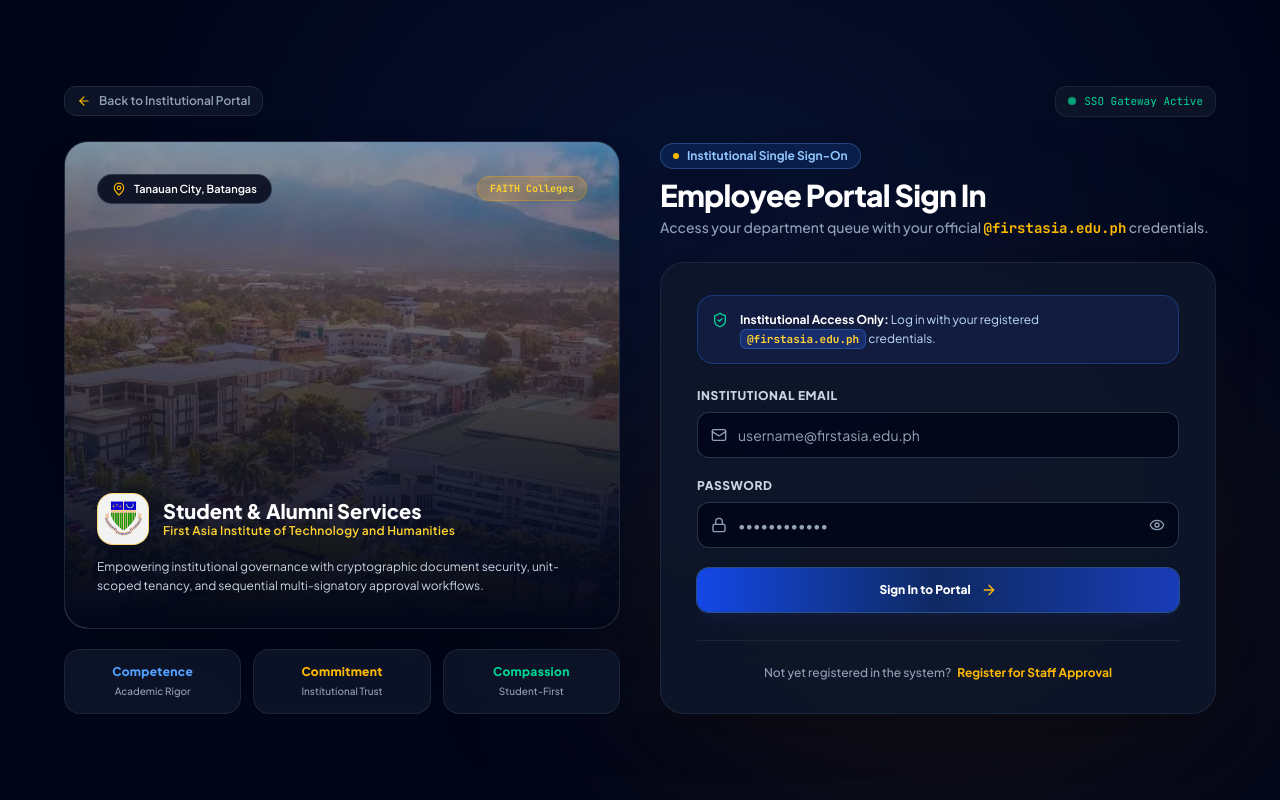
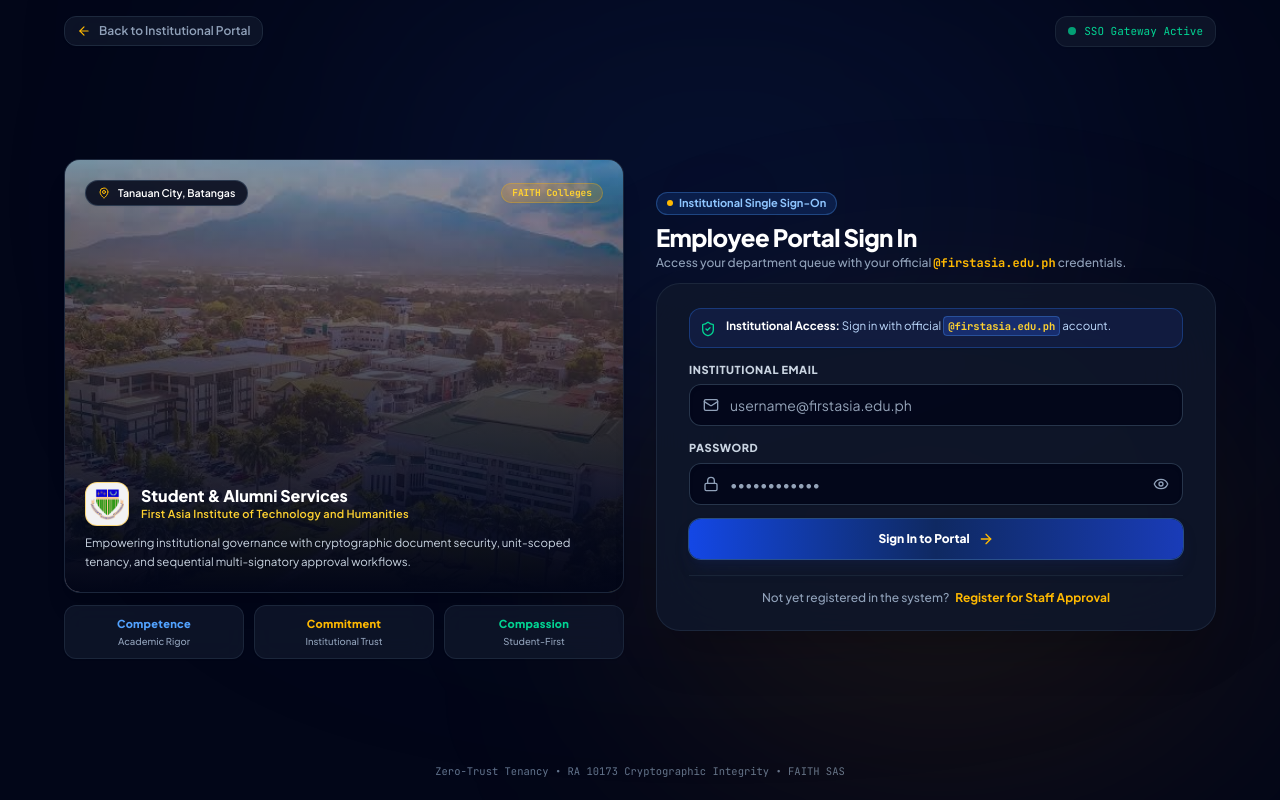
Before and after one commit to cyyy-17/dms, a Next.js app: page /login in a window 1280 px wide. Built offline with nearby package versions, Linux system fonts and the light colour scheme; no server answers.

Commit message:
fix(ui): optimize auth layouts to fit completely in 1 single viewport without vertical scrolling

```diff
--- a/app/login/page.tsx
+++ b/app/login/page.tsx
@@ -8,33 +8,33 @@
 
 export default function LoginPage() {
   return (
-    <div className="min-h-screen bg-slate-950 flex flex-col justify-center py-8 sm:py-12 px-4 sm:px-6 lg:px-8 relative overflow-hidden selection:bg-amber-400 selection:text-slate-950">
+    <div className="h-screen max-h-screen min-h-screen bg-slate-950 flex flex-col justify-between p-4 sm:p-6 lg:px-8 lg:py-4 relative overflow-hidden selection:bg-amber-400 selection:text-slate-950">
       {/* Ambient background glows */}
       <div className="absolute top-1/4 left-1/4 -translate-y-1/2 w-200 h-125 bg-blue-900/20 blur-[140px] pointer-events-none rounded-full" />
       <div className="absolute bottom-10 right-10 w-150 h-100 bg-amber-500/10 blur-[130px] pointer-events-none rounded-full" />
 
       {/* Top Brand Bar / Back Link */}
-      <div className="max-w-6xl mx-auto w-full mb-6 flex items-center justify-between z-10">
+      <div className="max-w-6xl mx-auto w-full mb-2 sm:mb-3 flex items-center justify-between z-10 shrink-0">
         <Link
           href="/"
-          className="inline-flex items-center gap-2 text-xs font-semibold text-slate-400 hover:text-white transition group py-1.5 px-3 rounded-xl bg-slate-900/80 border border-slate-800 backdrop-blur-md"
+          className="inline-flex items-center gap-2 text-xs font-semibold text-slate-400 hover:text-white transition group py-1.5 px-3 rounded-xl bg-slate-900/80 border border-slate-800 backdrop-blur-md shadow-xs"
         >
           <ArrowLeft className="w-3.5 h-3.5 text-amber-400 group-hover:-translate-x-0.5 transition-transform" />
           <span>Back to Institutional Portal</span>
         </Link>
 
-        <div className="flex items-center gap-2 text-[11px] font-mono text-emerald-400 bg-slate-900/80 border border-slate-800/80 px-3 py-1.5 rounded-xl">
+        <div className="flex items-center gap-2 text-[11px] font-mono text-emerald-400 bg-slate-900/80 border border-slate-800/80 px-3 py-1.5 rounded-xl shadow-xs">
           <span className="w-2 h-2 rounded-full bg-emerald-400 animate-pulse" />
           <span>SSO Gateway Active</span>
         </div>
       </div>
 
       {/* Main Dual-Column Showcase Container */}
-      <div className="max-w-6xl mx-auto w-full grid lg:grid-cols-12 gap-8 lg:gap-10 items-stretch relative z-10">
+      <div className="max-w-6xl mx-auto w-full grid lg:grid-cols-12 gap-5 lg:gap-8 items-center flex-1 min-h-0 relative z-10 my-auto">
         {/* Left Column: Campus Heritage & Values Banner (Visible on lg screens) */}
-        <div className="lg:col-span-6 flex flex-col justify-between space-y-5">
+        <div className="lg:col-span-6 hidden lg:flex flex-col justify-between h-full max-h-[500px] space-y-3">
           {/* Panoramic Campus Hero Card */}
-          <div className="relative rounded-3xl overflow-hidden border border-slate-800/90 shadow-2xl bg-slate-900 flex-1 min-h-85 flex flex-col justify-between p-6 sm:p-8 group">
+          <div className="relative rounded-2xl overflow-hidden border border-slate-800/90 shadow-xl bg-slate-900 flex-1 min-h-0 flex flex-col justify-between p-5 group">
             {/* Campus Background Image */}
             <Image
               src="/images/faith-campus.jpg"
@@ -47,79 +47,84 @@
 
             {/* Top Tag on Campus Card */}
             <div className="relative z-10 flex items-center justify-between">
-              <div className="flex items-center gap-2 px-3.5 py-1.5 rounded-full bg-slate-950/85 backdrop-blur-md border border-slate-700/80 text-white text-[11px] font-semibold shadow-xs">
-                <MapPin className="w-3.5 h-3.5 text-amber-400" />
+              <div className="flex items-center gap-2 px-3 py-1 rounded-full bg-slate-950/85 backdrop-blur-md border border-slate-700/80 text-white text-[10.5px] font-semibold shadow-xs">
+                <MapPin className="w-3 h-3 text-amber-400" />
                 <span>Tanauan City, Batangas</span>
               </div>
-              <span className="px-3 py-1 rounded-full bg-amber-500/20 text-amber-300 border border-amber-400/30 text-[10px] font-mono font-bold shadow-xs">
+              <span className="px-2.5 py-0.5 rounded-full bg-amber-500/20 text-amber-300 border border-amber-400/30 text-[9.5px] font-mono font-bold shadow-xs">
                 FAITH Colleges
               </span>
             </div>
 
             {/* Bottom Inset on Campus Card */}
-            <div className="relative z-10 space-y-3">
-              <div className="flex items-center gap-3.5">
-                <div className="w-13 h-13 rounded-2xl bg-white/95 p-1.5 flex items-center justify-center border border-amber-400/50 shadow-xl shrink-0">
+            <div className="relative z-10 space-y-2">
+              <div className="flex items-center gap-3">
+                <div className="w-11 h-11 rounded-xl bg-white/95 p-1 flex items-center justify-center border border-amber-400/50 shadow-md shrink-0">
                   <Image
                     src="/images/faith-crest.png"
                     alt="FAITH Emblem"
-                    width={44}
-                    height={44}
+                    width={38}
+                    height={38}
                     className="w-auto h-full object-contain"
                   />
                 </div>
                 <div>
-                  <h2 className="text-xl font-black text-white leading-tight">
+                  <h2 className="text-base font-black text-white leading-tight">
                     Student &amp; Alumni Services
                   </h2>
-                  <p className="text-xs text-amber-300 font-semibold tracking-wide">
+                  <p className="text-[11px] text-amber-300 font-semibold tracking-wide">
                     First Asia Institute of Technology and Humanities
                   </p>
                 </div>
               </div>
-              <p className="text-xs text-slate-300 leading-relaxed font-normal">
+              <p className="text-[11.5px] text-slate-300 leading-relaxed font-normal">
                 Empowering institutional governance with cryptographic document security, unit-scoped tenancy, and sequential multi-signatory approval workflows.
               </p>
             </div>
           </div>
 
           {/* Institutional Core Values Strip */}
-          <div className="grid grid-cols-3 gap-3">
-            <div className="p-3.5 rounded-2xl bg-slate-900/80 border border-slate-800/90 text-center space-y-1 backdrop-blur-md shadow-xs">
-              <span className="text-xs font-black text-blue-400 block tracking-wide">Competence</span>
-              <span className="text-[10px] text-slate-400 font-medium block">Academic Rigor</span>
+          <div className="grid grid-cols-3 gap-2.5 shrink-0">
+            <div className="p-2.5 rounded-xl bg-slate-900/80 border border-slate-800/90 text-center space-y-0.5 backdrop-blur-md shadow-xs">
+              <span className="text-[11px] font-black text-blue-400 block tracking-wide">Competence</span>
+              <span className="text-[9.5px] text-slate-400 font-medium block">Academic Rigor</span>
             </div>
-            <div className="p-3.5 rounded-2xl bg-slate-900/80 border border-slate-800/90 text-center space-y-1 backdrop-blur-md shadow-xs">
-              <span className="text-xs font-black text-amber-400 block tracking-wide">Commitment</span>
-              <span className="text-[10px] text-slate-400 font-medium block">Institutional Trust</span>
+            <div className="p-2.5 rounded-xl bg-slate-900/80 border border-slate-800/90 text-center space-y-0.5 backdrop-blur-md shadow-xs">
+              <span className="text-[11px] font-black text-amber-400 block tracking-wide">Commitment</span>
+              <span className="text-[9.5px] text-slate-400 font-medium block">Institutional Trust</span>
             </div>
-            <div className="p-3.5 rounded-2xl bg-slate-900/80 border border-slate-800/90 text-center space-y-1 backdrop-blur-md shadow-xs">
-              <span className="text-xs font-black text-emerald-400 block tracking-wide">Compassion</span>
-              <span className="text-[10px] text-slate-400 font-medium block">Student-First</span>
+            <div className="p-2.5 rounded-xl bg-slate-900/80 border border-slate-800/90 text-center space-y-0.5 backdrop-blur-md shadow-xs">
+              <span className="text-[11px] font-black text-emerald-400 block tracking-wide">Compassion</span>
+              <span className="text-[9.5px] text-slate-400 font-medium block">Student-First</span>
             </div>
           </div>
         </div>
 
         {/* Right Column: Secure Employee Login Form */}
         <div className="lg:col-span-6 w-full max-w-md mx-auto lg:max-w-none flex flex-col justify-center">
-          <div className="text-center lg:text-left mb-6">
-            <div className="inline-flex items-center gap-2 px-3 py-1 rounded-full bg-blue-500/15 border border-blue-400/30 text-blue-300 text-xs font-bold mb-2">
+          <div className="text-center lg:text-left mb-3">
+            <div className="inline-flex items-center gap-1.5 px-2.5 py-0.5 rounded-full bg-blue-500/15 border border-blue-400/30 text-blue-300 text-[11px] font-bold mb-1.5">
               <span className="w-1.5 h-1.5 rounded-full bg-amber-400" />
               <span>Institutional Single Sign-On</span>
             </div>
-            <h1 className="text-2xl sm:text-3xl font-black text-white tracking-tight">
+            <h1 className="text-xl sm:text-2xl font-black text-white tracking-tight">
               Employee Portal Sign In
             </h1>
-            <p className="mt-1 text-xs sm:text-sm text-slate-400 font-medium">
+            <p className="mt-0.5 text-xs text-slate-400 font-medium">
               Access your department queue with your official <code className="text-amber-400 font-mono font-bold">@firstasia.edu.ph</code> credentials.
             </p>
           </div>
 
-          <Suspense fallback={<div className="rounded-3xl p-10 bg-slate-900/85 border border-slate-800 text-center text-slate-400 text-xs font-bold">Loading secure login portal...</div>}>
+          <Suspense fallback={<div className="rounded-2xl p-6 bg-slate-900/85 border border-slate-800 text-center text-slate-400 text-xs font-bold">Loading secure login portal...</div>}>
             <LoginForm />
           </Suspense>
         </div>
       </div>
+
+      {/* Subtle Bottom System Integrity Indicator */}
+      <div className="max-w-6xl mx-auto w-full text-center text-[10.5px] text-slate-500 font-mono py-1 shrink-0">
+        <span>Zero-Trust Tenancy • RA 10173 Cryptographic Integrity • FAITH SAS</span>
+      </div>
     </div>
   );
 }
--- a/app/register/page.tsx
+++ b/app/register/page.tsx
@@ -28,16 +28,16 @@
   }
 
   return (
-    <div className="min-h-screen bg-slate-950 flex flex-col justify-center py-10 sm:py-16 sm:px-6 lg:px-8 relative overflow-hidden selection:bg-amber-400 selection:text-slate-950">
+    <div className="min-h-screen bg-slate-950 flex flex-col justify-between py-4 sm:py-6 px-4 sm:px-6 lg:px-8 relative overflow-x-hidden selection:bg-amber-400 selection:text-slate-950">
       {/* Background Ambient Glows */}
       <div className="absolute top-1/4 left-1/2 -translate-x-1/2 -translate-y-1/2 w-200 h-125 bg-linear-to-tr from-blue-900/40 via-indigo-900/30 to-amber-500/15 blur-[130px] pointer-events-none rounded-full" />
       <div className="absolute bottom-0 right-10 w-96 h-96 bg-blue-950/40 blur-[130px] pointer-events-none rounded-full" />
 
       {/* Top Bar / Back Link */}
-      <div className="sm:mx-auto sm:w-full sm:max-w-xl mb-4 px-4 sm:px-0 flex items-center justify-between z-10">
+      <div className="sm:mx-auto sm:w-full sm:max-w-xl mb-2 sm:mb-3 flex items-center justify-between z-10 shrink-0">
         <Link
           href="/"
-          className="inline-flex items-center gap-2 text-xs font-semibold text-slate-400 hover:text-white transition group py-1.5 px-3 rounded-xl bg-slate-900/80 border border-slate-800 backdrop-blur-md"
+          className="inline-flex items-center gap-2 text-xs font-semibold text-slate-400 hover:text-white transition group py-1.5 px-3 rounded-xl bg-slate-900/80 border border-slate-800 backdrop-blur-md shadow-xs"
         >
           <ArrowLeft className="w-3.5 h-3.5 text-amber-400 group-hover:-translate-x-0.5 transition-transform" />
           <span>Institutional Portal</span>
@@ -49,29 +49,35 @@
         </div>
       </div>
 
-      <div className="sm:mx-auto sm:w-full sm:max-w-xl text-center relative z-10 space-y-3">
-        <Link href="/" className="inline-flex items-center space-x-2 group">
-          <div className="w-16 h-16 rounded-2xl bg-white/95 p-1.5 flex items-center justify-center shadow-xl shadow-blue-950/80 border border-amber-400/50 group-hover:scale-105 transition-all duration-300">
+      <div className="sm:mx-auto sm:w-full sm:max-w-xl text-center relative z-10 space-y-1.5 shrink-0 my-auto">
+        <div className="flex items-center justify-center gap-2.5">
+          <div className="w-10 h-10 rounded-xl bg-white/95 p-1 flex items-center justify-center shadow-lg border border-amber-400/50">
             <Image
               src="/images/faith-crest.png"
               alt="FAITH Crest"
-              width={48}
-              height={48}
+              width={34}
+              height={34}
               className="w-auto h-full object-contain"
               priority
             />
           </div>
-        </Link>
-        <h1 className="text-3xl font-black text-white tracking-tight">
-          Employee Self-Registration
-        </h1>
-        <p className="text-xs sm:text-sm text-slate-400 font-medium max-w-md mx-auto">
-          Student & Alumni Services • First Asia Institute of Technology and Humanities
-        </p>
+          <div className="text-left">
+            <h1 className="text-xl sm:text-2xl font-black text-white tracking-tight">
+              Employee Self-Registration
+            </h1>
+            <p className="text-[11px] text-slate-400 font-medium">
+              Student &amp; Alumni Services • FAITH Colleges
+            </p>
+          </div>
+        </div>
+
+        <div className="mt-3">
+          <RegisterForm units={units} />
+        </div>
       </div>
 
-      <div className="mt-7 sm:mx-auto sm:w-full sm:max-w-xl px-4 sm:px-0 relative z-10">
-        <RegisterForm units={units} />
+      <div className="sm:mx-auto sm:w-full sm:max-w-xl text-center text-[10.5px] text-slate-500 font-mono py-1 shrink-0">
+        <span>Strict Zero-Trust Pre-Auth Whitelist Guard Active</span>
       </div>
     </div>
   );
--- a/components/LoginForm.tsx
+++ b/components/LoginForm.tsx
@@ -54,42 +54,42 @@
   };
 
   return (
-    <div className="rounded-3xl py-7 px-5 sm:py-8 sm:px-9 shadow-2xl bg-slate-900/85 border border-slate-800/90 backdrop-blur-2xl transition-all duration-300">
+    <div className="rounded-2xl sm:rounded-3xl py-5 px-5 sm:py-6 sm:px-8 shadow-2xl bg-slate-900/85 border border-slate-800/90 backdrop-blur-2xl transition-all duration-300">
       {reason === "password_changed" && (
-        <div className="mb-6 p-4 rounded-2xl bg-emerald-950/60 border border-emerald-500/40 flex items-start gap-3 text-emerald-300 text-xs font-semibold shadow-xs animate-in fade-in slide-in-from-top-2 duration-200">
-          <CheckCircle2 className="w-5 h-5 text-emerald-400 shrink-0 mt-0.5" />
-          <span className="leading-relaxed">Your password has been changed successfully. Please sign in with your new credentials.</span>
+        <div className="mb-3.5 p-3 rounded-xl bg-emerald-950/60 border border-emerald-500/40 flex items-start gap-2.5 text-emerald-300 text-xs font-semibold shadow-xs animate-in fade-in slide-in-from-top-2 duration-200">
+          <CheckCircle2 className="w-4 h-4 text-emerald-400 shrink-0 mt-0.5" />
+          <span className="leading-tight">Password changed successfully. Please sign in with your new credentials.</span>
         </div>
       )}
 
       {reason === "session_timeout" && (
-        <div className="mb-6 p-4 rounded-2xl bg-amber-950/60 border border-amber-500/40 flex items-start gap-3 text-amber-300 text-xs font-semibold shadow-xs animate-in fade-in slide-in-from-top-2 duration-200">
-          <Clock className="w-5 h-5 text-amber-400 shrink-0 mt-0.5" />
-          <span className="leading-relaxed">Your session expired due to inactivity. Please sign in again to continue.</span>
+        <div className="mb-3.5 p-3 rounded-xl bg-amber-950/60 border border-amber-500/40 flex items-start gap-2.5 text-amber-300 text-xs font-semibold shadow-xs animate-in fade-in slide-in-from-top-2 duration-200">
+          <Clock className="w-4 h-4 text-amber-400 shrink-0 mt-0.5" />
+          <span className="leading-tight">Session expired due to inactivity. Please sign in again.</span>
         </div>
       )}
 
       {error && (
-        <div className="mb-6 p-4 rounded-2xl bg-red-950/60 border border-red-500/40 flex items-start gap-3 text-red-300 text-xs font-semibold shadow-sm animate-in fade-in slide-in-from-top-2 duration-200">
+        <div className="mb-3.5 p-3 rounded-xl bg-red-950/60 border border-red-500/40 flex items-start gap-2.5 text-red-300 text-xs font-semibold shadow-sm animate-in fade-in slide-in-from-top-2 duration-200">
           <AlertCircle className="w-4 h-4 text-red-400 shrink-0 mt-0.5" />
-          <span className="leading-relaxed">{error}</span>
+          <span className="leading-tight">{error}</span>
         </div>
       )}
 
-      <div className="mb-6 p-3.5 rounded-2xl bg-blue-950/50 border border-blue-500/30 flex items-start gap-3 text-blue-200 text-xs shadow-xs">
+      <div className="mb-3.5 p-2.5 rounded-xl bg-blue-950/50 border border-blue-500/30 flex items-start gap-2.5 text-blue-200 text-xs shadow-xs">
         <ShieldCheck className="w-4 h-4 text-emerald-400 shrink-0 mt-0.5" />
-        <div className="leading-relaxed">
-          <span className="font-bold text-white">Institutional Access Only:</span> Log in with your registered{" "}
-          <code className="font-mono text-amber-300 bg-blue-900/60 border border-blue-400/30 px-1.5 py-0.5 rounded-md font-bold text-[11px]">
+        <div className="leading-tight text-[11.5px]">
+          <span className="font-bold text-white">Institutional Access:</span> Sign in with official{" "}
+          <code className="font-mono text-amber-300 bg-blue-900/60 border border-blue-400/30 px-1 py-0.5 rounded font-bold text-[10.5px]">
             @firstasia.edu.ph
           </code>{" "}
-          credentials.
+          account.
         </div>
       </div>
 
-      <form onSubmit={handleSubmit} className="space-y-5">
+      <form onSubmit={handleSubmit} className="space-y-3.5">
         <div>
-          <label className="block text-xs font-black text-slate-300 uppercase tracking-wider mb-2">
+          <label className="block text-[11px] font-black text-slate-300 uppercase tracking-wider mb-1.5">
             Institutional Email
           </label>
           <div className="relative rounded-xl shadow-xs">
@@ -102,14 +102,14 @@
               placeholder="username@firstasia.edu.ph"
               value={email}
               onChange={(e) => setEmail(e.target.value)}
-              className="block w-full pl-10 pr-3.5 py-3 text-sm bg-slate-950/80 border border-slate-700/80 rounded-xl text-white placeholder:text-slate-500 focus:ring-2 focus:ring-amber-400/30 focus:border-amber-400 focus:bg-slate-950 transition-all shadow-inner"
+              className="block w-full pl-10 pr-3.5 py-2.5 text-xs sm:text-sm bg-slate-950/80 border border-slate-700/80 rounded-xl text-white placeholder:text-slate-500 focus:ring-2 focus:ring-amber-400/30 focus:border-amber-400 focus:bg-slate-950 transition-all shadow-inner"
             />
           </div>
         </div>
 
         <div>
-          <div className="flex items-center justify-between mb-2">
-            <label className="block text-xs font-black text-slate-300 uppercase tracking-wider">
+          <div className="flex items-center justify-between mb-1.5">
+            <label className="block text-[11px] font-black text-slate-300 uppercase tracking-wider">
               Password
             </label>
           </div>
@@ -123,7 +123,7 @@
               placeholder="••••••••••••"
               value={password}
               onChange={(e) => setPassword(e.target.value)}
-              className="block w-full pl-10 pr-11 py-3 text-sm bg-slate-950/80 border border-slate-700/80 rounded-xl text-white placeholder:text-slate-500 focus:ring-2 focus:ring-amber-400/30 focus:border-amber-400 focus:bg-slate-950 transition-all shadow-inner"
+              className="block w-full pl-10 pr-11 py-2.5 text-xs sm:text-sm bg-slate-950/80 border border-slate-700/80 rounded-xl text-white placeholder:text-slate-500 focus:ring-2 focus:ring-amber-400/30 focus:border-amber-400 focus:bg-slate-950 transition-all shadow-inner"
             />
             <button
               type="button"
@@ -139,7 +139,7 @@
         <button
           type="submit"
           disabled={isLoading}
-          className="w-full py-3.5 px-4 rounded-xl bg-linear-to-r from-blue-700 via-[#0F2962] to-blue-800 hover:from-blue-600 hover:to-blue-700 text-white font-black text-xs shadow-lg shadow-blue-950/40 hover:shadow-xl transition-all duration-200 flex items-center justify-center gap-2.5 disabled:opacity-60 hover:-translate-y-0.5 active:scale-98 cursor-pointer ring-1 ring-blue-400/40"
+          className="w-full py-3 px-4 rounded-xl bg-linear-to-r from-blue-700 via-[#0F2962] to-blue-800 hover:from-blue-600 hover:to-blue-700 text-white font-black text-xs shadow-lg shadow-blue-950/40 hover:shadow-xl transition-all duration-200 flex items-center justify-center gap-2 disabled:opacity-60 hover:-translate-y-0.5 active:scale-98 cursor-pointer ring-1 ring-blue-400/40"
         >
           {isLoading ? (
             <>
@@ -155,7 +155,7 @@
         </button>
       </form>
 
-      <div className="mt-7 pt-6 border-t border-slate-800/80 text-center">
+      <div className="mt-4 pt-3.5 border-t border-slate-800/80 text-center">
         <p className="text-xs text-slate-400 font-medium">
           Not yet registered in the system?{" "}
           <Link
```
Also changed, not shown: app/pending-approval/page.tsx (+48 -33 lines), components/RegisterForm.tsx (+61 -64 lines).
